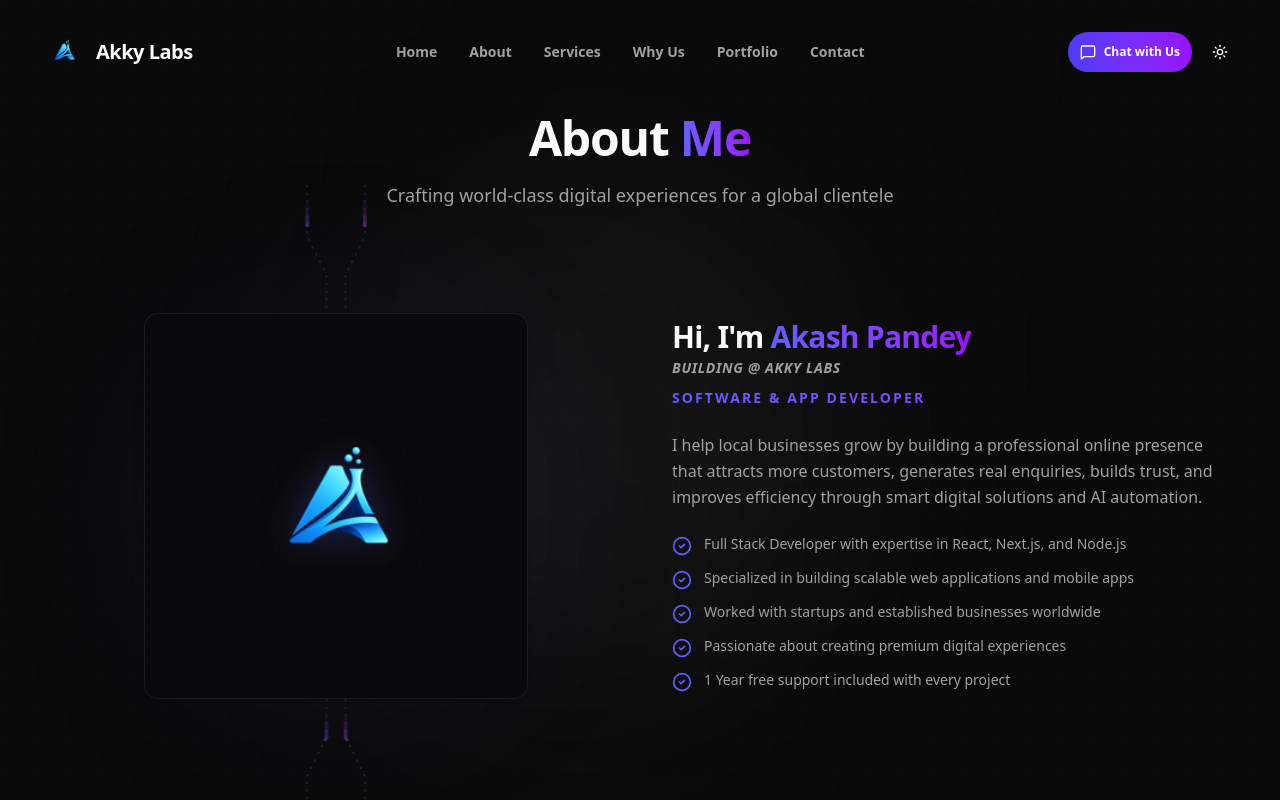
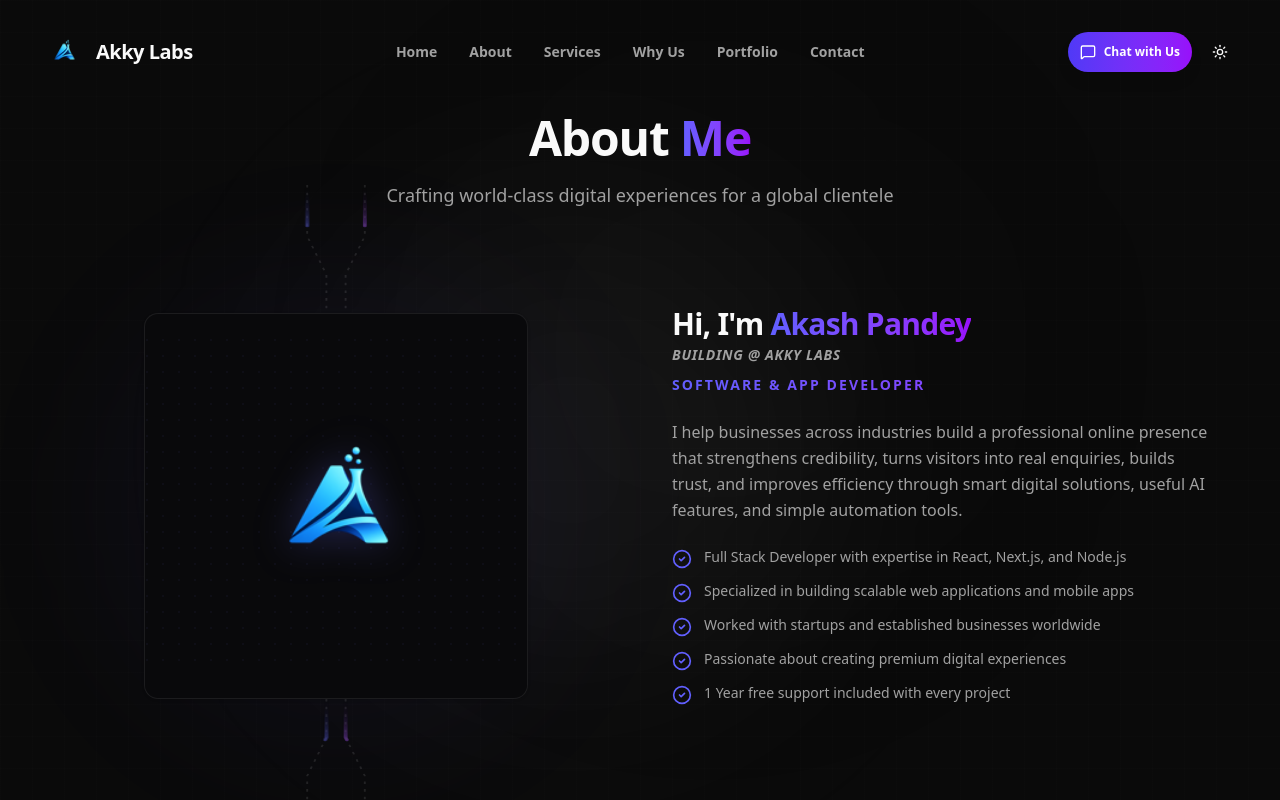
Before and after one commit to devakashpandey/service-portfolio, a Next.js app: page /about in a window 1280 px wide. Shown: the top 800 px of the page. Built offline with nearby package versions, Linux system fonts and the light colour scheme.

Commit message:
Update page.tsx

```diff
--- a/app/about/page.tsx
+++ b/app/about/page.tsx
@@ -80,7 +80,7 @@ export default function AboutPage() {
                                     </div>
 
                                     <p className="text-muted-foreground leading-relaxed">
-                                        I help local businesses grow by building a professional online presence that attracts more customers, generates real enquiries, builds trust, and improves efficiency through smart digital solutions and AI automation.
+I help businesses across industries build a professional online presence that strengthens credibility, turns visitors into real enquiries, builds trust, and improves efficiency through smart digital solutions, useful AI features, and simple automation tools.
                                     </p>
 
                                     {/* Key Points */}
```
